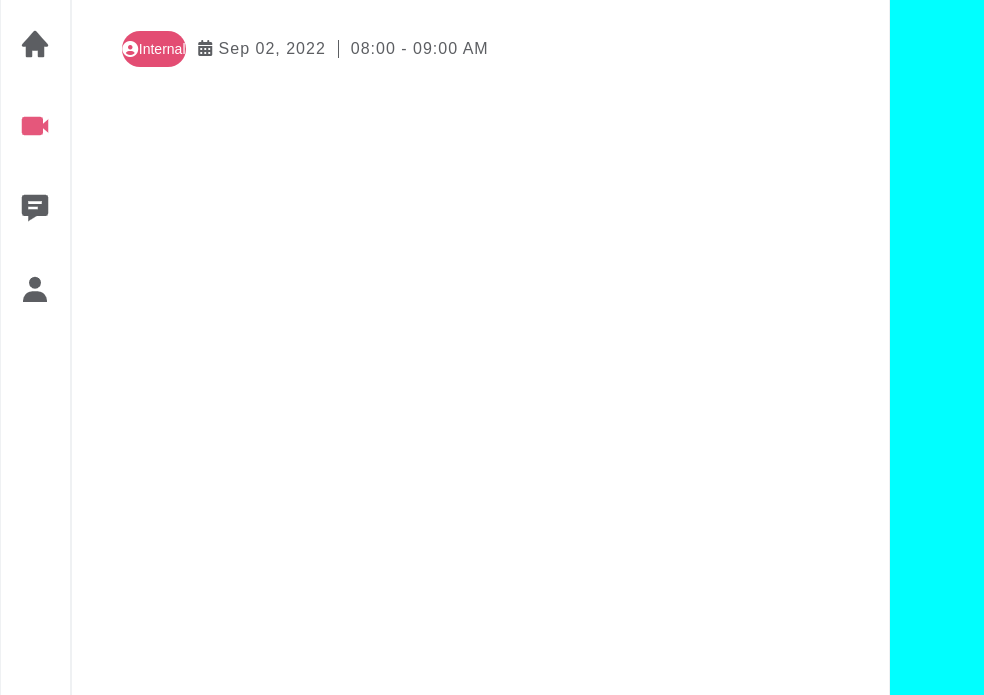
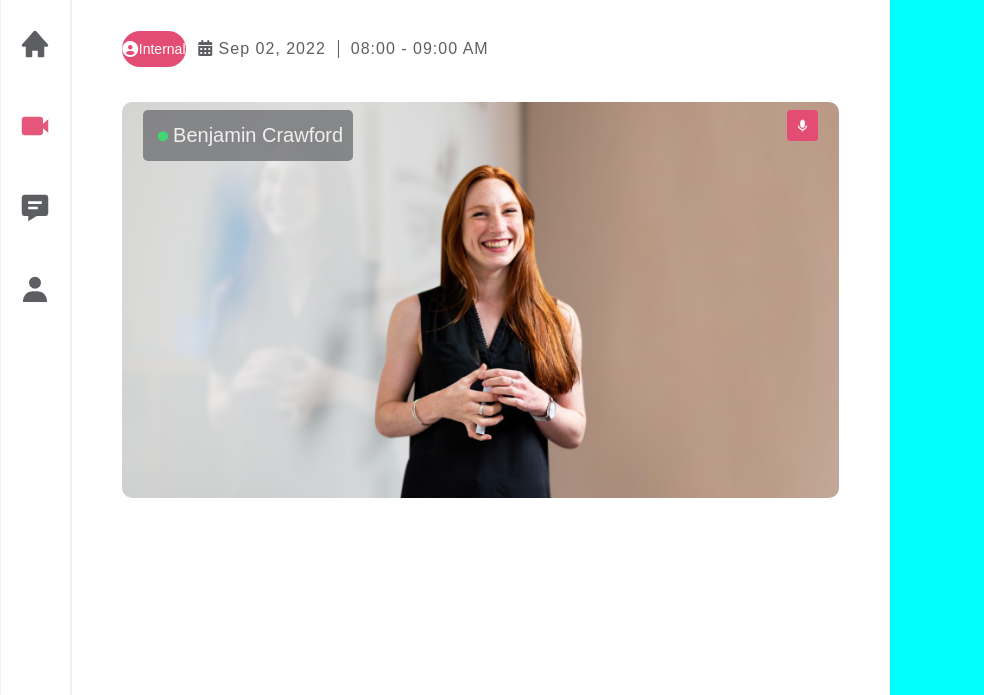
Before and after one commit to hegoplay/webTuan4, a plain HTML site: page index.html in a window 1280 px wide. Shown: the part 105-800 px from the top of the page, without its empty margins (0-984 px from the left). Drawn offline with Linux system fonts and the light colour scheme.

Commit message:
finished big screen

```diff
--- a/index.html
+++ b/index.html
@@ -100,7 +100,12 @@
                     <p style="border-right: 1px solid #5c5e62 ;"> <i class="fa-solid fa-calendar-days"></i> Sep 02, 2022</p>
                     <p>08:00 - 09:00 AM</p>
                 </div>
-
+                <div class="big-screen">
+                    <img src="src/img/img_big.png" alt="main cam" class="big-screen-img">
+                    <p class="big-screen-name"><i class="fa-solid fa-circle" style="font-size: 10px;margin: 0 5px;color:#1dd75b"></i> Benjamin Crawford</p>
+                    <img src="src/img/mic_color.png" alt="" class="big-screen-mic">
+                </div>
+                <div></div>
             </div>
 
             <div id="right">right</div>
--- a/src/css/main.css
+++ b/src/css/main.css
@@ -53,3 +53,37 @@ body {
     padding: 0 12px;
     letter-spacing: 1px;
 }
+
+.big-screen {
+    position: relative;
+}
+
+.big-screen-img {
+    border-radius: 10px;
+    width: 100%;
+    position: static;
+}
+
+.big-screen-name {
+    position: absolute;
+    display: inline-flex;
+    margin: 0;
+    height: 51px;
+    padding: 0 10px;
+    background-color: #717275;
+    opacity: 0.8;
+    border-radius: 5px;
+    left: 3%;
+    top: 2%;
+    justify-content: space-between;
+    align-items: center;
+    font-size: 20px;
+    color: whitesmoke;
+}
+
+.big-screen-mic {
+    position: absolute;
+    right: 3%;
+    top: 2%;
+    width: 4.27%;
+}
```
